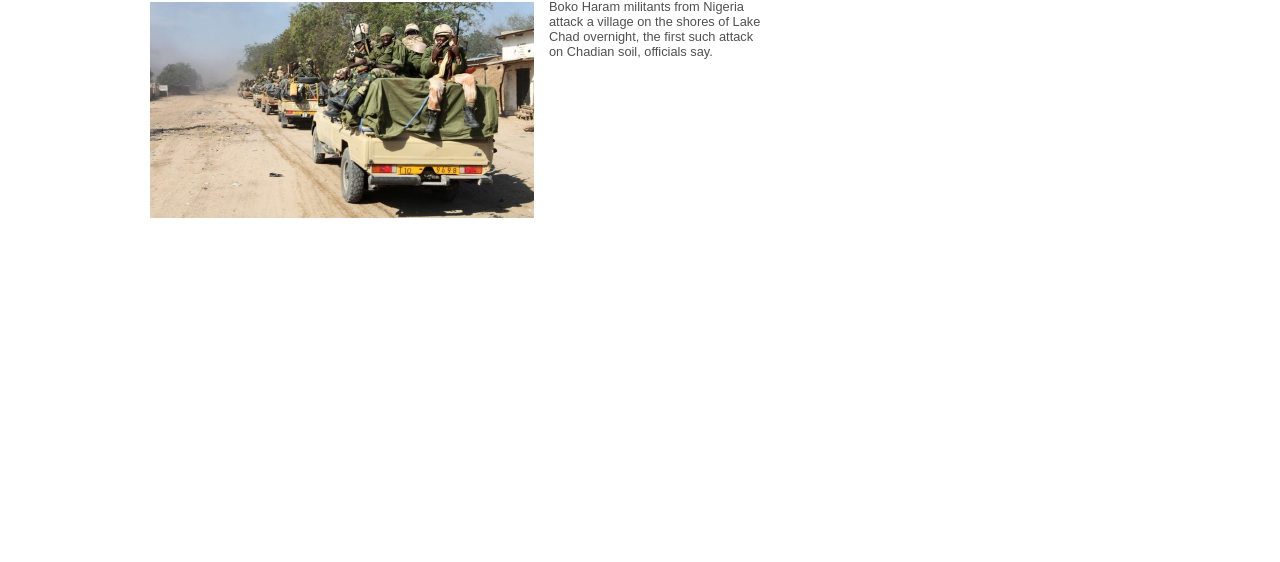
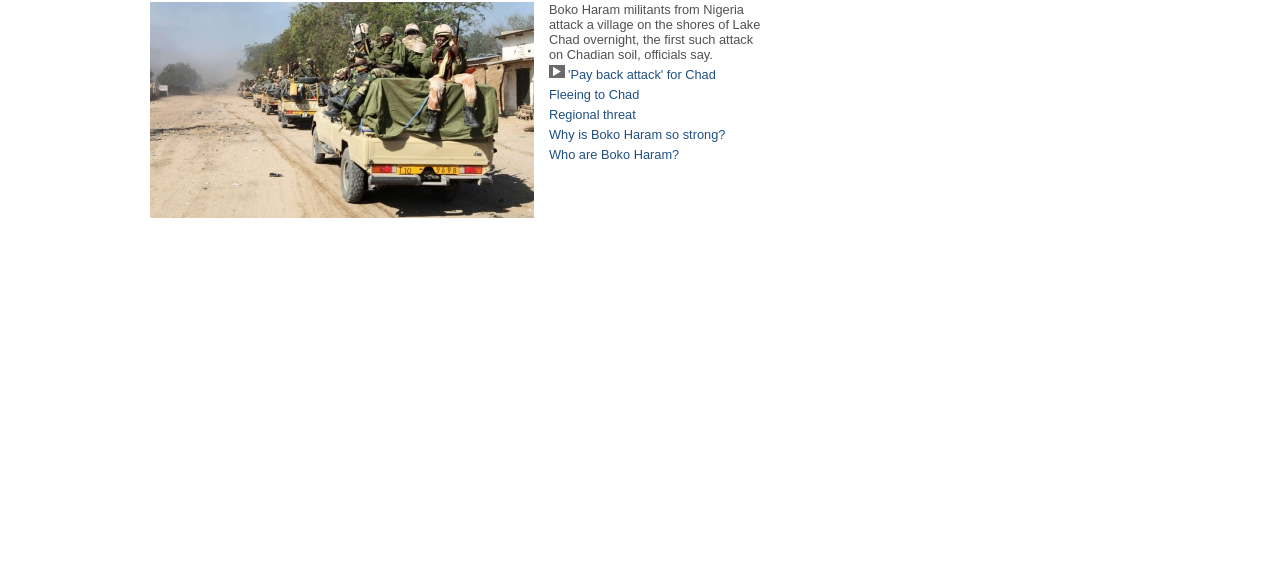
Before and after one commit to jenthebest/bbcnews, a plain HTML site: page index.html in a window 1280 px wide. Shown: the part 238-800 px from the top of the page. Drawn offline with Linux system fonts and the light colour scheme.

Commit message:
Updated content

```diff
--- a/index.html
+++ b/index.html
@@ -97,10 +97,17 @@
                 <p><strong>LATEST</strong>: <a href="#">Saudi Arabia frees two women detained for 10 weeks for defying the kingdom's ban on female drivers</a></p>
                 <hr>
                 <h1><a href="#">Boko Haram militants attack Chad</a></h1>
-                <img src="img/headline.jpg" />
+                <img src="img/headline.jpg" id="headline"/>
 
                 <div class="newsitem">
-                    <p>Boko Haram militants from Nigeria attack a village on the shores of Lake Chad overnight, the first such attack on Chadian soil, officials say.</p>
+                    <ul>
+                        <li>Boko Haram militants from Nigeria attack a village on the shores of Lake Chad overnight, the first such attack on Chadian soil, officials say.</li>
+                        <li class="video"><a href="#">'Pay back attack' for Chad</a></li>
+                        <li><a href="#">Fleeing to Chad</li>
+                        <li><a href="#">Regional threat</li>
+                        <li><a href="#">Why is Boko Haram so strong?</li>
+                        <li>Who are Boko Haram?</li>
+                    </ul>
                 </div>
             </div>
         </div>
--- a/style.css
+++ b/style.css
@@ -224,7 +224,7 @@ CONTENT
 	margin-top: -5px;
 }
 
-#content img {
+#headline {
 	width: 384px;
 	height: 216px;
 	margin-top: -15px;
@@ -234,7 +234,24 @@ CONTENT
 .newsitem {
 	position: relative;
 	left: 15px;
-	top: -30px;
-	width: 220px;
+	top: -22px;
+	width: 260px;
 	float: left;
 }
+
+.newsitem li {
+	position: relative;
+	list-style: none;
+	left: -40px;
+	top: -10px;
+	padding-top: 5px;
+
+}
+
+.video {
+	background-image: url("img/triangle.png");
+	background-repeat: no-repeat;
+	background-position: left;
+	padding-left: 23px;
+	margin-left: -4px;
+}
```
Also changed, not shown: img/triangle.png (added).
